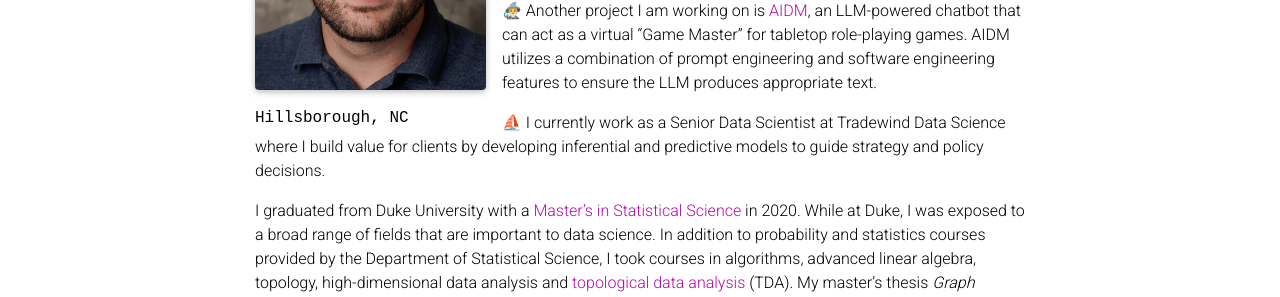
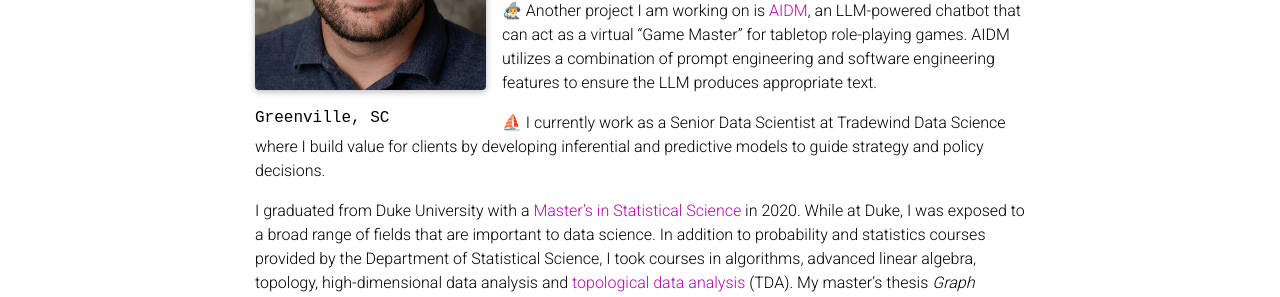
Before and after one commit to samvoisin/samvoisin.github.io, a Jekyll site: the page built from _pages/about.md, in a window 1280 px wide and 1341 px high. Shown: the part 370-667 px from the top of the window. Built offline with Jekyll 4.4.1, drawn with Linux system fonts in a browser that asks for light colours; comment, search, counter and statistics services are not loaded; a style sheet for code colours, icons or effects is not loaded.

Commit message:
location update

```diff
--- a/_pages/about.md
+++ b/_pages/about.md
@@ -9,7 +9,7 @@
   image: prof_pic.jpg
   image_circular: false # crops the image to make it circular
   address: >
-    Hillsborough, NC
+    Greenville, SC
 
 news: false  # includes a list of news items
 latest_posts: true  # includes a list of the newest posts
```
